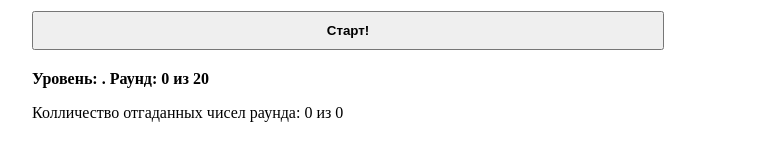
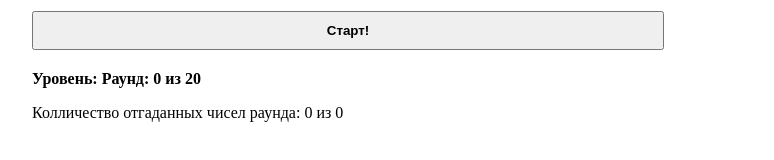
Before and after one commit to dr-number/simon_says, a Vue app: page / in a window 1280 px wide. Shown: the part 217-377 px from the top of the page, without its empty margins (292-1066 px from the left). Built offline with nearby package versions, Linux system fonts and the light colour scheme.

Commit message:
fix template

```diff
--- a/src/App.vue
+++ b/src/App.vue
@@ -18,7 +18,7 @@
       </label>
     </div>
     <button class="round" v-on:click="startStop">{{ buttonText }}</button>
-    <b class="round">Уровень: {{ infoDifficulty }}. Раунд: {{ round }} из {{this.roundFinish}}</b>
+    <b class="round">Уровень: {{ infoDifficulty }} Раунд: {{ round }} из {{this.roundFinish}}</b>
     <p class="round">Колличество отгаданных чисел раунда: {{countUserInput}} из {{ round }}</p>
     <b :class="'info ' + statusInfo">{{ infoText }}</b>
   </div>
```
